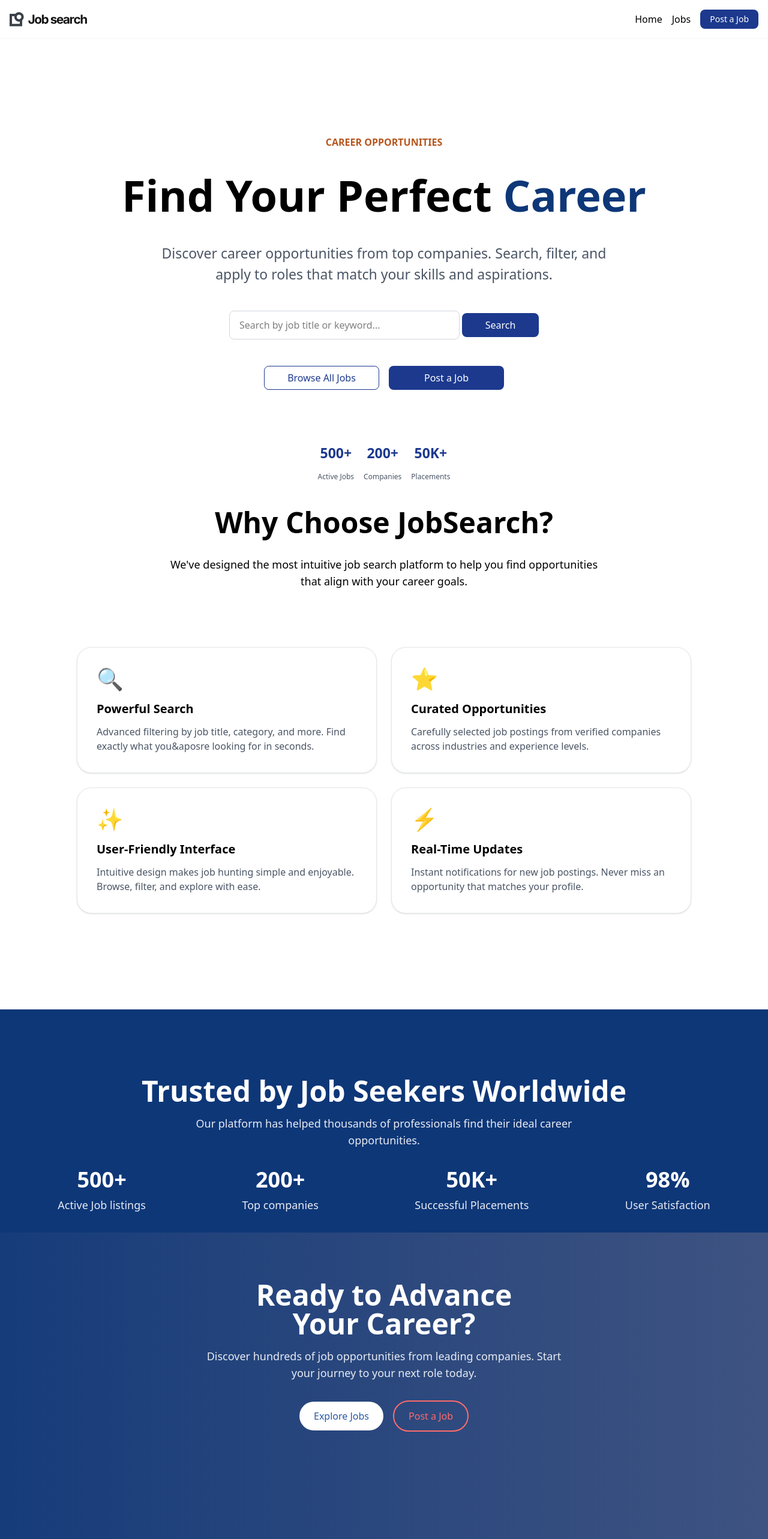
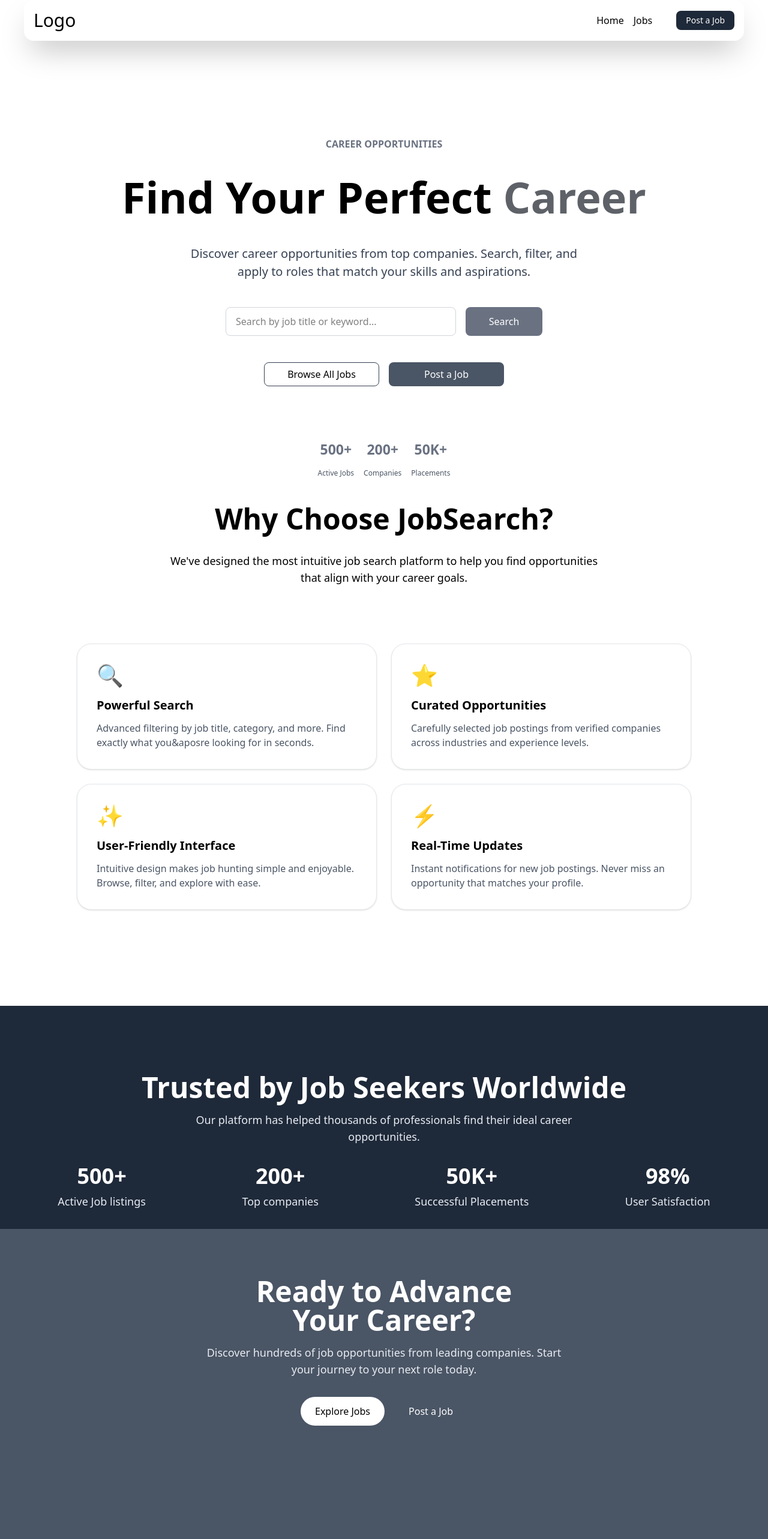
Before and after one commit to turayevabdullo9-cloud/find-job-uzb, a Next.js app: page / in a window 1280 px wide. Shown: the top 2566 px of the page at 60% size. Built offline with nearby package versions, Linux system fonts and the light colour scheme.

Commit message:
second commit

```diff
--- a/app/_components/About.tsx
+++ b/app/_components/About.tsx
@@ -1,6 +1,6 @@
 const About = () => {
     return (
-        <div className="px-4 py-8 bg-[#0e3778] w-full mt-40">
+        <div className="px-4 py-8 bg-gray-800 w-full mt-40">
             <h1 className="text-center text-white text-5xl font-bold mt-20">Trusted by Job Seekers Worldwide</h1>
             <p className="text-center text-[#e7ebf2] text-lg mt-4">Our platform has helped thousands of professionals find their ideal career <br /> opportunities.</p>
             <div className="text-center mt-8 flex justify-around">
--- a/app/_components/BottomNav.tsx
+++ b/app/_components/BottomNav.tsx
@@ -2,7 +2,7 @@ import Link from "next/link";
 
 const BottomNav = () => {
     return (
-        <div className="text-center bg-linear-to-r from-[#163c7a] to-[#3e5381] min-h-130 w-full py-20">
+        <div className="text-center bg-linear-to-r bg-gray-600 min-h-130 w-full py-20">
             <h1 className="text-5xl text-white font-bold">Ready to Advance <br /> Your Career?</h1>
             <p className="text-[#e7ebf2] text-lg mt-4 max-w-2xl mx-auto">
                 Discover hundreds of job opportunities from leading companies. Start <br /> your journey to your next role today.
@@ -10,13 +10,13 @@ const BottomNav = () => {
             <div className="mt-8 flex flex-col items-center justify-center gap-4 md:flex-row">
                 <Link
                     href="/jobs"
-                    className="px-6 py-3 rounded-full bg-white text-[#2859a7] transition-colors duration-300 hover:bg-gray-100"
+                    className="px-6 py-3 rounded-full bg-white text-black transition-colors duration-300 hover:bg-gray-100"
                 >
                     Explore Jobs
                 </Link>
                 <Link
                     href="/admin"
-                    className="inline-flex items-center justify-center rounded-full border-2 border-[#ff6b6b] px-6 py-3 text-[#ff6b6b] transition-colors duration-300 hover:bg-[#ff6b6b] hover:text-white"
+                    className="inline-flex items-center justify-center rounded-full border-2 border-none px-6 py-3 text-white transition-colors duration-300 hover:bg-gray-400 hover:text-white"
                 >
                     Post a Job
                 </Link>
--- a/app/_components/Header.tsx
+++ b/app/_components/Header.tsx
@@ -1,27 +1,40 @@
-import Image from "next/image";
 import Link from "next/link";
 
 const Header = () => {
     return (
-        <header className="sticky top-0 z-50 w-full backdrop-blur-md bg-white/80 border-b border-gray-100">
-            <div className="container py-4 flex justify-between items-center mx-auto px-4">
+      <header className="sticky top-0 z-50 w-full backdrop-blur-md ">
+        <div className="container  shadow-2xl rounded-2xl max-w-300 py-4 flex justify-between items-center mx-auto px-4">
           <Link href="/" className="flex items-center">
-                    <Image src="/logo.svg" alt="Logo" width={130} height={130} className="mr-2" />
+            <h1 className="text-3xl">Logo</h1>
           </Link>
 
-                <nav className="flex items-center gap-4">
+          <nav className="flex items-center gap-10">
             <ul className="flex items-center gap-4">
-                        <li className="hover:text-blue-500 transition-all"><Link href="/" className="transition-all hover:text-blue-500">Home</Link></li>
-                        <li className="hover:text-blue-500 transition-all"><Link href="/jobs" className="transition-all hover:text-blue-500">Jobs</Link></li>
+              <li className="hover:text-blue-500 transition-all">
+                <Link href="/" className="transition-all hover:text-blue-500">
+                  Home
+                </Link>
+              </li>
+              <li className="hover:text-blue-500 transition-all">
+                <Link
+                  href="/jobs"
+                  className="transition-all hover:text-blue-500"
+                >
+                  Jobs
+                </Link>
+              </li>
             </ul>
 
-                    <Link href="/admin" className="inline-flex h-8 items-center rounded-lg bg-blue-900 px-4 text-sm font-medium text-white transition hover:bg-blue-800">
+            <Link
+              href="/admin"
+              className="inline-flex h-8 items-center rounded-lg bg-gray-800 px-4 text-sm font-medium text-white transition hover:bg-gray-500"
+            >
               Post a Job
             </Link>
           </nav>
         </div>
       </header>
-    )
+    );
 }
 
 export default Header;
--- a/app/_components/Hero.tsx
+++ b/app/_components/Hero.tsx
@@ -22,9 +22,9 @@ const Hero = () => {
 
     return (
         <section className="flex flex-col justify-center">
-            <span className="font-bold text-center mt-40 text-[#b6561d] uppercase">Career Opportunities</span>
-            <h1 className="text-7xl font-bold text-center mt-10">Find Your Perfect <span className="text-[#0e3778]">Career</span></h1>
-            <span className="mt-11 text-center text-[23px] text-gray-600">
+            <span className="font-bold text-center mt-40 text-gray-500 uppercase">Career Opportunities</span>
+            <h1 className="text-7xl font-bold text-center mt-10">Find Your Perfect <span className="text-[#5e6268]">Career</span></h1>
+            <span className="mt-11 text-center text-[20px] text-gray-700">
                 Discover career opportunities from top companies. Search, filter, and <br /> apply to roles that match your skills and aspirations.
             </span>
             <form onSubmit={handleSearch} className="w-full flex gap-1 justify-center items-center">
@@ -35,28 +35,28 @@ const Hero = () => {
                     placeholder="Search by job title or keyword..."
                     className="w-96 h-12 border border-gray-300 rounded-lg mt-11 px-4"
                 />
-                <button type="submit" className="w-32 h-10 bg-blue-900 text-white rounded-lg mt-11">
+                <button type="submit" className="w-32 h-12 ml-3 bg-gray-500 text-white rounded-lg mt-11">
                     Search
                 </button>
             </form>
             <div className="w-full flex gap-4 justify-center items-center mt-11">
-                <Link href="/jobs" className="w-48 h-10 inline-flex items-center justify-center bg-white text-blue-900 border border-blue-900 rounded-lg hover:bg-blue-100">
+                <Link href="/jobs" className="w-48 h-10 inline-flex items-center justify-center bg-white text-black border border-gray-700 rounded-lg hover:bg-gray-500">
                     Browse All Jobs
                 </Link>
-                <Link href="/admin" className="inline-flex h-10 w-48 items-center justify-center rounded-lg bg-blue-900 text-white hover:bg-blue-800">
+                <Link href="/admin" className="inline-flex h-10 w-48 items-center justify-center rounded-lg bg-gray-600 text-white hover:bg-gray-500">
                     Post a Job
                 </Link>
             </div>
             <div className="w-full flex gap-4 justify-center items-center mt-11">
-                <h4 className="text-blue-900 text-center mt-11 text-[23px] font-bold">
+                <h4 className="text-gray-500 text-center mt-11 text-[23px] font-bold">
                     500+ <br />
                     <span className="text-gray-600 text-[12px] font-normal mt-0">Active Jobs</span>
                 </h4>
-                <h4 className="text-blue-900 text-center mt-11 text-[23px] font-bold">
+                <h4 className="text-gray-500 text-center mt-11 text-[23px] font-bold">
                     200+ <br />
                     <span className="text-gray-600 text-[12px] font-normal mt-0">Companies</span>
                 </h4>
-                <h4 className="text-blue-900 text-center mt-11 text-[23px] font-bold">
+                <h4 className="text-gray-500 text-center mt-11 text-[23px] font-bold">
                     50K+ <br />
                     <span className="text-gray-600 text-[12px] font-normal mt-0">Placements</span>
                 </h4>
--- a/app/_components/Info.tsx
+++ b/app/_components/Info.tsx
@@ -4,23 +4,23 @@ const Info = () => {
             <h2 className="text-5xl font-bold text-center mt-10">Why Choose JobSearch?</h2>
             <p className="text-lg text-center mt-8">We've designed the most intuitive job search platform to help you find opportunities <br /> that align with your career goals.</p>
             <div className="mt-24 grid grid-cols-2 grid-rows-2 gap-6 max-w-5xl mx-auto">
-                <div className="rounded-3xl border border-gray-200 bg-white p-8 shadow-sm transition-shadow duration-300 hover:shadow-md hover:bg-blue-50 hover:border-blue-300">
+                <div className="rounded-3xl border border-gray-200 bg-white p-8 shadow-sm transition-shadow duration-300 hover:shadow-md hover:bg-gray-200 hover:border-gray-300">
                     <p className="text-4xl mb-4">🔍</p>
 
                     <h3 className="text-xl font-semibold mb-3">Powerful Search</h3>
                     <p className="text-gray-600">Advanced filtering by job title, category, and more. Find exactly what you&aposre looking for in seconds.</p>
                 </div>
-                <div className="rounded-3xl border border-gray-200 bg-white p-8 shadow-sm transition-shadow duration-300 hover:shadow-md hover:bg-blue-50 hover:border-blue-300">
+                <div className="rounded-3xl border border-gray-200 bg-white p-8 shadow-sm transition-shadow duration-300 hover:shadow-md hover:bg-gray-200 hover:border-gray-300">
                     <p className="text-4xl mb-4">⭐</p>
                     <h3 className="text-xl font-semibold mb-3">Curated Opportunities</h3>
                     <p className="text-gray-600">Carefully selected job postings from verified companies across industries and experience levels.</p>
                 </div>
-                <div className="rounded-3xl border border-gray-200 bg-white p-8 shadow-sm transition-shadow duration-300 hover:shadow-md hover:bg-blue-50 hover:border-blue-300">
+                <div className="rounded-3xl border border-gray-200 bg-white p-8 shadow-sm transition-shadow duration-300 hover:shadow-md hover:bg-gray-200 hover:border-gray-300">
                     <p className="text-4xl mb-4">✨</p>
                     <h3 className="text-xl font-semibold mb-3">User-Friendly Interface</h3>
                     <p className="text-gray-600">Intuitive design makes job hunting simple and enjoyable. Browse, filter, and explore with ease.</p>
                 </div>
-                <div className="rounded-3xl border border-gray-200 bg-white p-8 shadow-sm transition-shadow duration-300 hover:shadow-md hover:bg-blue-50 hover:border-blue-300">
+                <div className="rounded-3xl border border-gray-200 bg-white p-8 shadow-sm transition-shadow duration-300 hover:shadow-md hover:bg-gray-200 hover:border-gray-300">
                     <p className="text-4xl mb-4">⚡</p>
                     <h3 className="text-xl font-semibold mb-3">Real-Time Updates</h3>
                     <p className="text-gray-600">Instant notifications for new job postings. Never miss an opportunity that matches your profile.</p>
--- a/app/jobs/[id]/page.tsx
+++ b/app/jobs/[id]/page.tsx
@@ -42,7 +42,7 @@ const JobDetailsPage = () => {
         setError("");
 
         if (!job) {
-            setError("Не удалось найти вакансию.");
+            setError("Bo'sh ish o'rni topilmadi.");
             return;
         }
 
@@ -66,7 +66,9 @@ const JobDetailsPage = () => {
             setIsOpen(false);
             router.push("/admin?tab=applications");
         } catch {
-            setError("Ошибка отправки заявки. Повторите попытку.");
+            setError(
+              "So‘rov yuborishda xatolik yuz berdi. Iltimos, qayta urinib koʻring."
+            );
         }
     };
 
@@ -80,11 +82,11 @@ const JobDetailsPage = () => {
 
     if (!job) {
         return (
-            <div className="min-h-screen bg-slate-50 py-20">
-                <div className="container mx-auto px-6 text-center text-slate-700">
-                    Вакансия не найдена.
-                </div>
+          <div className="min-h-screen bg-slate-50 py-20">
+            <div className="container mx-auto px-6 text-center text-slate-700">
+              Vakansiya topilmadi.
             </div>
+          </div>
         );
     }
 
--- a/app/jobs/page.tsx
+++ b/app/jobs/page.tsx
@@ -40,26 +40,26 @@ const BrowseAllJobs = () => {
     }, [jobs, search, category]);
 
     return (
-        <div className="min-h-screen bg-slate-50 py-10">
+        <div className="min-h-screen bg-gray-200 py-10">
             <div className="mx-auto w-full max-w-7xl px-6">
-                <div className="mb-10 flex flex-col gap-4 rounded-3xl bg-white p-8 shadow-lg sm:flex-row sm:items-center sm:justify-between">
+                <div className="mb-10 flex flex-col gap-4 rounded-3xl bg-gray-500 p-8 shadow-lg sm:flex-row sm:items-center sm:justify-between">
                     <div>
-                        <h1 className="text-4xl font-bold text-slate-950">Find Your Next Opportunity</h1>
-                        <p className="mt-3 text-sm text-slate-500">Explore our curated list of job openings and find the perfect match for your career.</p>
+                        <h1 className="text-4xl font-bold text-white">Find Your Next Opportunity</h1>
+                        <p className="mt-3 text-sm text-white">Explore our curated list of job openings and find the perfect match for your career.</p>
                     </div>
                     <div className="flex flex-wrap items-center gap-3">
                         <Link href="/" className="inline-flex h-12 items-center rounded-full border border-slate-200 bg-white px-5 text-sm font-semibold text-slate-800 transition hover:bg-slate-100">
                             Back Home
                         </Link>
-                        <Link href="/admin" className="inline-flex h-12 items-center rounded-full bg-blue-900 px-5 text-sm font-semibold text-white transition hover:bg-blue-800">
+                        <Link href="/admin" className="inline-flex h-12 items-center rounded-full bg-gray-700 px-5 text-sm font-semibold text-white transition hover:bg-gray-600">
                             Post a Job
                         </Link>
                     </div>
                 </div>
 
                 <div className="grid gap-8 lg:grid-cols-[300px_1fr]">
-                    <aside className="rounded-3xl border border-slate-200 bg-white p-6 shadow-sm">
-                        <h2 className="mb-6 text-xl font-semibold text-slate-950">Filter Jobs</h2>
+                    <aside className="rounded-3xl  bg-gray-400  p-6 shadow-2xl">
+                        <h2 className="mb-6 text-xl font-semibold text-white">Filter Jobs</h2>
                         <div className="space-y-6">
                             <div>
                                 <label className="mb-2 block text-sm font-medium text-slate-700">Search by keyword</label>
@@ -106,12 +106,12 @@ const BrowseAllJobs = () => {
 
                         <div className="space-y-6">
                             {filteredJobs.map((job) => (
-                                <div key={job.id} className="overflow-hidden rounded-3xl border border-slate-200 bg-white p-6 shadow-sm">
+                                <div key={job.id} className="overflow-hidden rounded-3xl  bg-gray-500  p-6 shadow-2xl">
                                     <div className="flex flex-col gap-4 md:flex-row md:justify-between md:items-start">
                                         <div className="max-w-3xl">
-                                            <h3 className="text-2xl font-semibold text-slate-950">{job.title}</h3>
-                                            <p className="mt-1 text-sm text-slate-500">{job.company}</p>
-                                            <p className="mt-4 text-sm leading-7 text-slate-600">{job.description}</p>
+                                            <h3 className="text-2xl font-semibold text-white">{job.title}</h3>
+                                            <p className="mt-1 text-sm text-shadow-white">{job.company}</p>
+                                            <p className="mt-4 text-sm leading-7 text-white">{job.description}</p>
 
                                             <div className="mt-4 flex flex-wrap gap-2">
                                                 <span className="rounded-full bg-slate-100 px-3 py-1 text-xs font-medium text-slate-700">{job.category}</span>
@@ -120,7 +120,7 @@ const BrowseAllJobs = () => {
                                             </div>
                                         </div>
                                         <div className="flex min-w-40 flex-col gap-3 text-right md:text-left">
-                                            <div className="text-sm text-slate-500">Salary</div>
+                                            <div className="text-sm text-white">Salary</div>
                                             <div className="text-base font-semibold text-slate-900">{job.salary}</div>
                                             <Link
                                                 href={`/jobs/${job.id}`}
@@ -135,7 +135,7 @@ const BrowseAllJobs = () => {
 
                             {filteredJobs.length === 0 && (
                                 <div className="rounded-3xl border border-slate-200 bg-white p-8 text-center text-slate-600">
-                                    Ничего не найдено. Попробуйте изменить фильтры.
+                                    hech narsa topilmadi
                                 </div>
                             )}
                         </div>
--- a/db.json
+++ b/db.json
@@ -1,9 +1,12 @@
 {
   "admins": [
     {
-      "email": "admin@jobsearch.com",
-      "password": "admin123",
+      "email": "admin@abdullo.com",
+      "password": "abdullo123",
       "id": "-SgFQVnamGc"
+    },
+    {
+      "id": "d410"
     }
   ],
   "jobs": [
@@ -44,15 +47,6 @@
       "postedAt": "Apr 20, 2026"
     }
   ],
-  "applications": [
-    {
-      "id": "1",
-      "name": "Nozim",
-      "email": "kozim@gmail.com",
-      "jobId": 1,
-      "job": "Senior Frontend Engineer - TechCorp",
-      "date": "Apr 30, 2026, 08:51 AM",
-      "message": "I would love to join your team and help build polished interface experiences."
-    }
-  ]
+  "applications": [],
+  "$schema": "./node_modules/json-server/schema.json"
 }
```
Also changed, not shown: app/admin/page.tsx (+25 -16 lines). Lines whose indentation alone changed are shown as unchanged.
